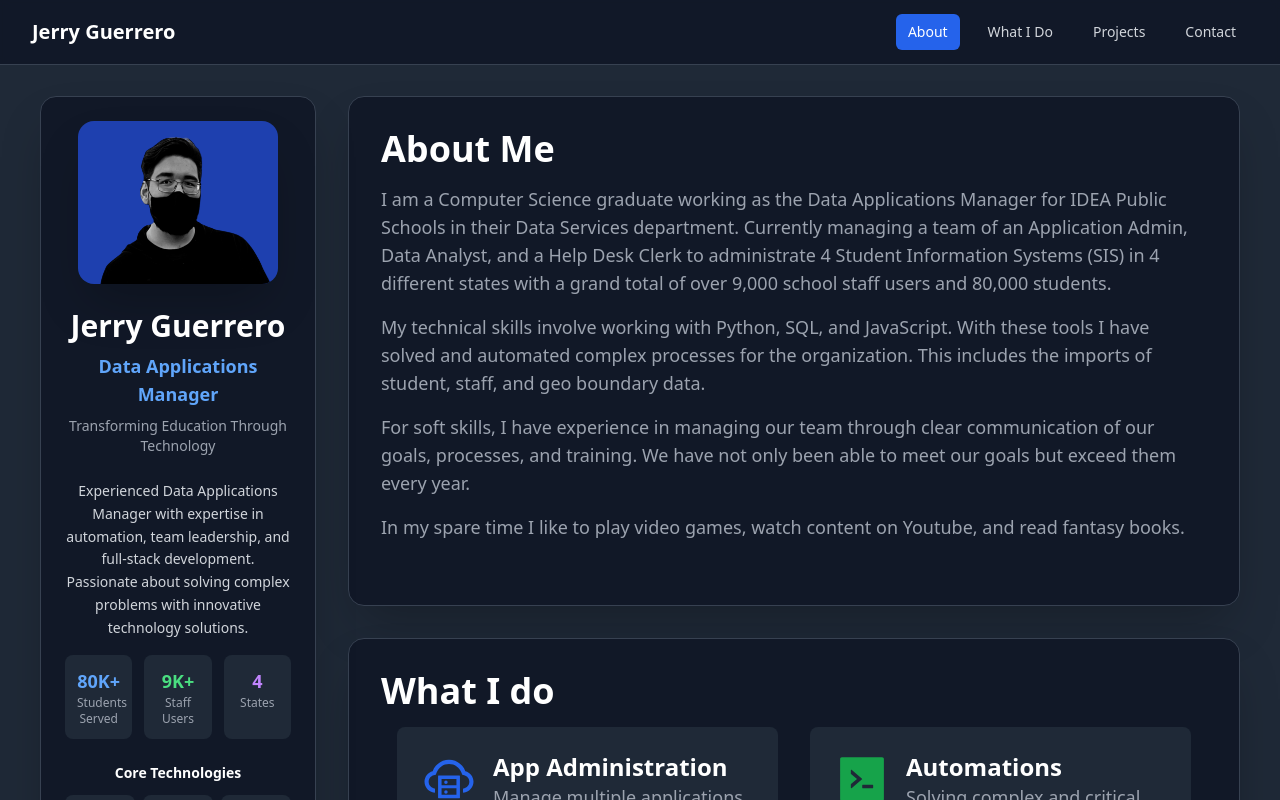
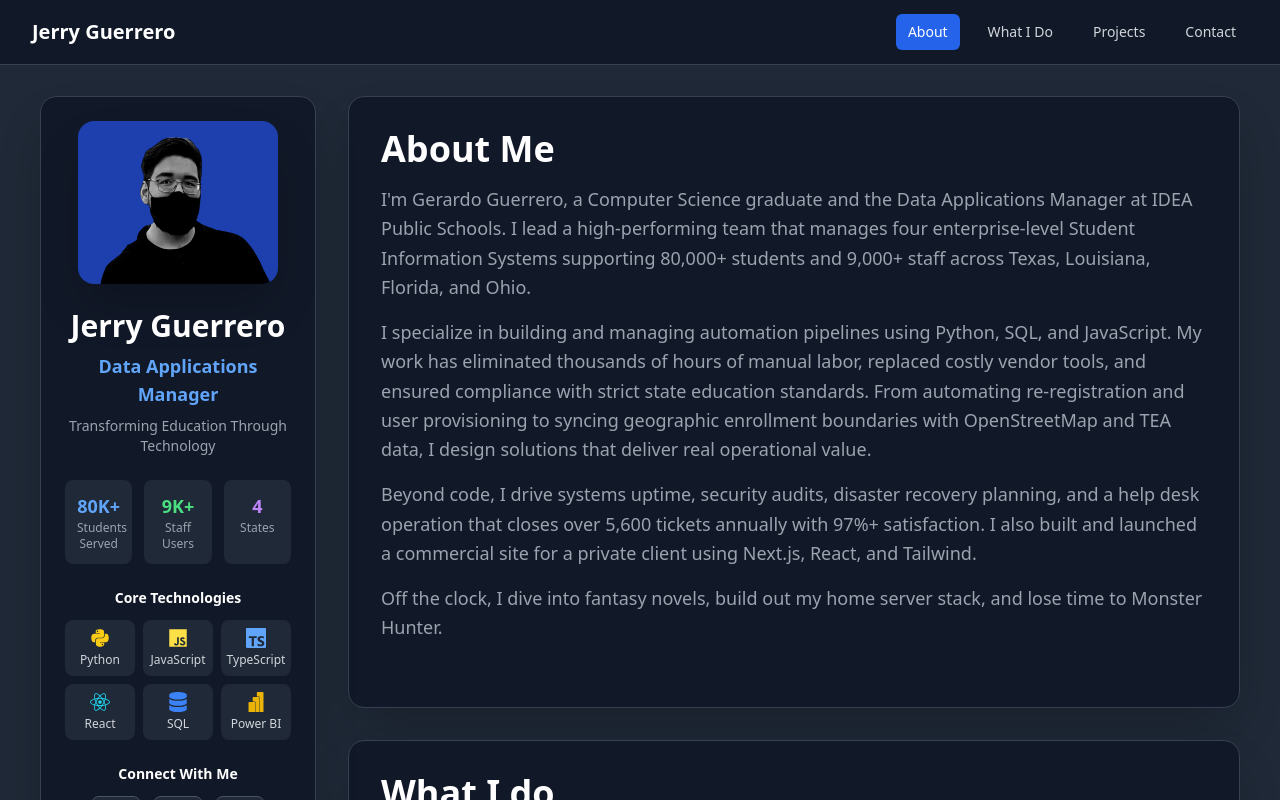
Before and after one commit to Durzo95/jerry-guerrero-portfolio, a Next.js app: page / in a window 1280 px wide. Shown: the top 800 px of the page. Built offline with nearby package versions, Linux system fonts and the light colour scheme.

Commit message:
Enhance MainBodyAboutMe content and remove redundant ProfileSummary text; improve clarity and detail in personal and professional descriptions.

```diff
--- a/components/MainBodyAboutMe.tsx
+++ b/components/MainBodyAboutMe.tsx
@@ -6,29 +6,30 @@ export default function MainBodyAboutMe() {
     <article>
       {/* About Me Title */}
       <MainBodyTitle title="About Me" />
-      <div className="text-gray-400 mb-8 text-lg">
+      <div className="text-gray-400 mb-8 text-lg leading-relaxed">
         <p className="mt-4">
-          I am a Computer Science graduate working as the Data Applications
-          Manager for IDEA Public Schools in their Data Services department.
-          Currently managing a team of an Application Admin, Data Analyst, and a
-          Help Desk Clerk to administrate 4 Student Information Systems (SIS) in
-          4 different states with a grand total of over 9,000 school staff users
-          and 80,000 students.
+          I'm Gerardo Guerrero, a Computer Science graduate and the Data Applications
+          Manager at IDEA Public Schools. I lead a high-performing team that manages
+          four enterprise-level Student Information Systems supporting 80,000+ students
+          and 9,000+ staff across Texas, Louisiana, Florida, and Ohio.
         </p>
         <p className="mt-4">
-          My technical skills involve working with Python, SQL, and JavaScript.
-          With these tools I have solved and automated complex processes for the
-          organization. This includes the imports of student, staff, and geo
-          boundary data.
+          I specialize in building and managing automation pipelines using Python, SQL,
+          and JavaScript. My work has eliminated thousands of hours of manual labor,
+          replaced costly vendor tools, and ensured compliance with strict state education
+          standards. From automating re-registration and user provisioning to syncing
+          geographic enrollment boundaries with OpenStreetMap and TEA data, I design
+          solutions that deliver real operational value.
         </p>
         <p className="mt-4">
-          For soft skills, I have experience in managing our team through clear
-          communication of our goals, processes, and training. We have not only
-          been able to meet our goals but exceed them every year.
+          Beyond code, I drive systems uptime, security audits, disaster recovery planning,
+          and a help desk operation that closes over 5,600 tickets annually with 97%+
+          satisfaction. I also built and launched a commercial site for a private client
+          using Next.js, React, and Tailwind.
         </p>
         <p className="mt-4">
-          In my spare time I like to play video games, watch content on Youtube,
-          and read fantasy books.
+          Off the clock, I dive into fantasy novels, build out my home server stack,
+          and lose time to Monster Hunter.
         </p>
       </div>
     </article>
--- a/components/ProfileSummary.tsx
+++ b/components/ProfileSummary.tsx
@@ -3,12 +3,6 @@ import React from "react";
 export default function ProfileSummary() {
   return (
     <div className="mt-6 mb-6 text-center">
-      <p className="text-gray-300 text-sm leading-relaxed mb-4">
-        Experienced Data Applications Manager with expertise in automation,
-        team leadership, and full-stack development. Passionate about solving
-        complex problems with innovative technology solutions.
-      </p>
-
       {/* Key Stats */}
       <div className="grid grid-cols-3 gap-3 mt-4">
         <div className="bg-gray-800 rounded-lg p-3">
```
